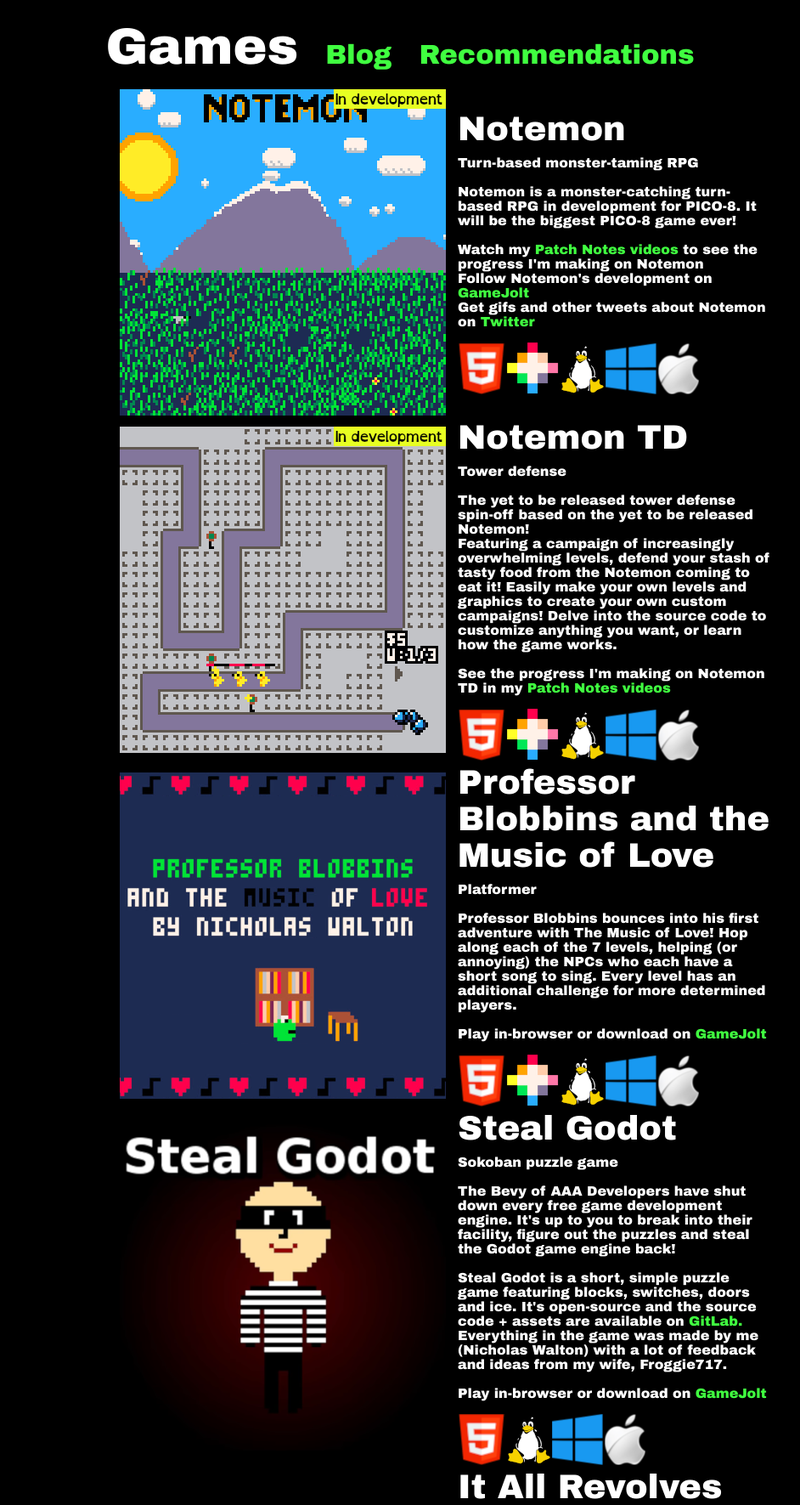
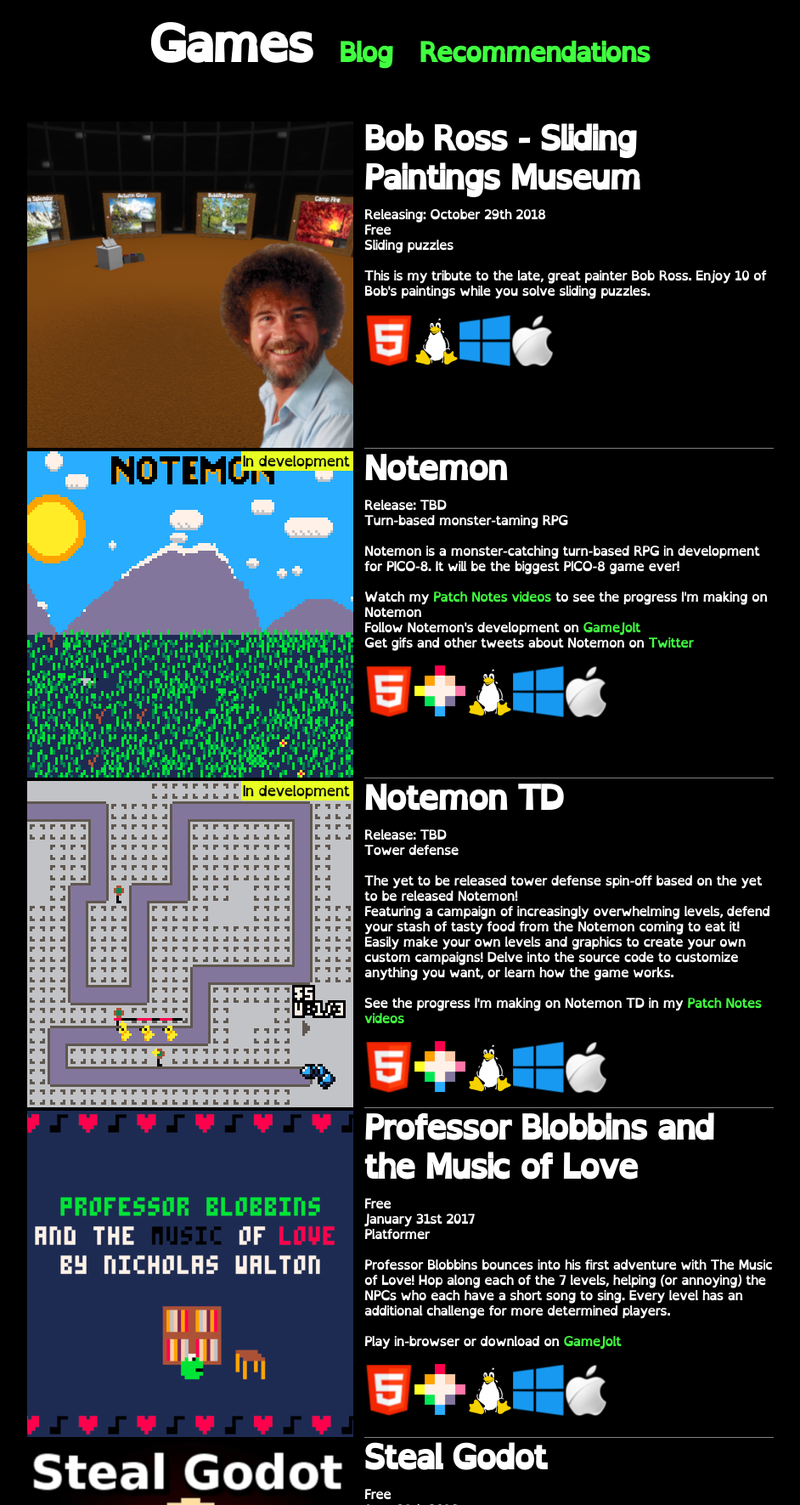
Before and after one commit to UltimaN3rd/ultiman3rd.github.io, a PHP site: page / in a window 1280 px wide. Shown: the top 1771 px of the page at 85% size, without its empty margins (169-1111 px from the left). Run offline with PHP 8.4, Linux system fonts and the light colour scheme.

Commit message:
I dunno, lots of good stuff again aye

```diff
--- a/index.htm
+++ b/index.htm
@@ -11,16 +11,30 @@
 <center>
   <br/>
   <h1>Games</h1>&emsp;&emsp;<h4><a href="blog.htm">Blog</a></h4>&emsp;&emsp;<h4><a href="recommendations.htm">Recommendations</a></h4>
-  <br/><br/>
+  <br/><br/><br/><br/>
   <!--<a href="">Sign up for my newsletter to get the latest info on everything I'm doing, right to your e-mail box!</a>-->
   <table>
     <tr>
       <td>
+        <!--<a href="https://gamejolt.com/games/Notemon/327851">--><img class="thumb" src="bobross.png"><!--</a>-->
+      </td>
+      <td class="underlined">
+        <h3>Bob Ross - Sliding Paintings Museum</h3>
+        <p>Releasing: October 29th 2018<br/>
+        Free<br/>
+        Sliding puzzles<br/><br/>
+        This is my tribute to the late, great painter Bob Ross. Enjoy 10 of Bob's paintings while you solve sliding puzzles.<br/><br/>
+        <img src="html5.png"><img src="linux.png"><img src="windows.png"><img src="mac.png">
+      </td>
+    </tr>
+      <tr>
+        <td>
           <a href="https://gamejolt.com/games/Notemon/327851"><img class="thumb" src="notemon.png"></a>
         </td>
-      <td>
+        <td class="underlined">
           <h3>Notemon</h3>
-        <p>Turn-based monster-taming RPG<br/><br/>
+          <p>Release: TBD<br/>
+          Turn-based monster-taming RPG<br/><br/>
           Notemon is a monster-catching turn-based RPG in development for PICO-8. It will be the biggest PICO-8 game ever!<br/><br/>
           Watch my <a href="https://www.youtube.com/watch?v=HgS5gIkqb9M&list=PLPGNrHeloF_eiCo7jchppuBVf7aXUQBR7&index=1" target="_blank">Patch Notes videos</a> to see the progress I'm making on Notemon<br/>
           Follow Notemon's development on <a href="https://gamejolt.com/games/Notemon/327851">GameJolt</a><br/>
@@ -32,9 +46,10 @@
       <td>
         <img class="thumb" src="notemon_td.png">
       </td>
-      <td>
+      <td class="underlined">
         <h3>Notemon TD</h3>
-        <p>Tower defense<br/><br/>
+        <p>Release: TBD<br/>
+        Tower defense<br/><br/>
         The yet to be released tower defense spin-off based on the yet to be released Notemon!<br/>
         Featuring a campaign of increasingly overwhelming levels, defend your stash of tasty food from the Notemon coming to eat it! Easily make your own levels and graphics to create your own custom campaigns! Delve into the source code to customize anything you want, or learn how the game works.<br/><br/>
         See the progress I'm making on Notemon TD in my <a href="https://www.youtube.com/watch?v=I40nELOGvWE&list=PLPGNrHeloF_eiCo7jchppuBVf7aXUQBR7&index=7" target="_blank">Patch Notes videos</a></p>
@@ -45,9 +60,11 @@
       <td>
         <a href="https://gamejolt.com/games/professor-blobbins-and-the-music-of-love/225130"><img class="thumb" src="music_of_love.png"></a>
       </td>
-      <td>
+      <td class="underlined">
         <h3>Professor Blobbins and the Music of Love</h3>
-        <p>Platformer<br/><br/>
+        <p>Free<br/>
+        January 31st 2017<br/>
+        Platformer<br/><br/>
         Professor Blobbins bounces into his first adventure with The Music of Love! Hop along each of the 7 levels, helping (or annoying) the NPCs who each have a short song to sing. Every level has an additional challenge for more determined players.<br/><br/>
         Play in-browser or download on <a href="https://gamejolt.com/games/professor-blobbins-and-the-music-of-love/225130">GameJolt</a></p>
         <img src="html5.png"><img src="pico8.png"><img src="linux.png"><img src="windows.png"><img src="mac.png">
@@ -57,9 +74,11 @@
       <td>
         <a href="https://gamejolt.com/games/steal-godot/160943"><img class="thumb" src="steal_godot.png"></a>
       </td>
-      <td>
+      <td class="underlined">
         <h3>Steal Godot</h3>
-        <p>Sokoban puzzle game<br/><br/>
+        <p>Free<br/>
+        June 28th 2016<br/>
+        Sokoban puzzle game<br/><br/>
         The Bevy of AAA Developers have shut down every free game development engine. It's up to you to break into their facility, figure out the puzzles and steal the Godot game engine back!<br/><br/>
         Steal Godot is a short, simple puzzle game featuring blocks, switches, doors and ice. It's open-source and the source code + assets are available on <a href="https://gitlab.com/UltimaN3rd/steal-godot" target="_blank">GitLab.</a> Everything in the game was made by me (Nicholas Walton) with a lot of feedback and ideas from my wife, Froggie717.<br/><br/>
         Play in-browser or download on <a href="https://gamejolt.com/games/steal-godot/160943">GameJolt</a></p>
@@ -70,13 +89,15 @@
       <td>
         <a href="https://gamejolt.com/games/it-all-revolves-around-you/139701"><img class="thumb" src="iaray.png"></a>
       </td>
-      <td>
+      <td class="underlined">
         <h3>It All Revolves Around You</h3>
-        <p>Gravity game<br/><br/>
+        <p>Free<br/>
+        September 21st 2015<br/>
+        Gravity game<br/><br/>
         A giant black hole is hurtling towards Dust Town and you are the only thing in the entire universe that can save them! You'll have to grow from a speck of dust to an asteroid, a planet, a star, to something large enough to defeat the black hole.<br/>
         Because in this game, like no other, It All Revolves Around You!<br/><br/>
-        This is a simple game where you must absorb smaller objects in space to grow larger while avoiding the larger ones. The twist is that in this universe, in classic video game fashion, you are the centre of attention - and gravity.<br/><br/>
-        Download on <a href="https://gamejolt.com/games/steal-godot/160943">GameJolt</a></p>
+        This is a simple game where you must absorb smaller objects in space to grow while avoiding the larger ones. The twist is that in this universe, in classic video game fashion, you are the centre of attention - and gravity.<br/><br/>
+        Download on <a href="https://gamejolt.com/games/it-all-revolves-around-you/139701">GameJolt</a></p>
         <img src="windows.png">
       </td>
     </tr>
--- a/style.css
+++ b/style.css
@@ -1,3 +1,8 @@
+@font-face{
+  font-family: "OpenDyslexic";
+  src: url("OpenDyslexic_Bold.ttf");
+}
+
 a{
   color:rgb(64,255,64);
   text-decoration:none;
@@ -8,7 +13,14 @@
   /*background-color:666666;*/
   /*max-width: 75%;*/
   padding-right:15%;
+  padding-left:15%;
   float:left;
+}
+td{
+  vertical-align: top;
+}
+td.underlined{
+  border-bottom:1px solid grey;
 }
 
 body{
@@ -18,7 +30,7 @@
 }
 
 img.thumb{
-  float:right;
+  /*float:right;*/
   margin-right:10px;
 }
 
```
Also changed, not shown: OpenDyslexic_Bold.ttf (added), bobross.png (added), iaray.png, 1 other file. Lines whose indentation alone changed are shown as unchanged.
